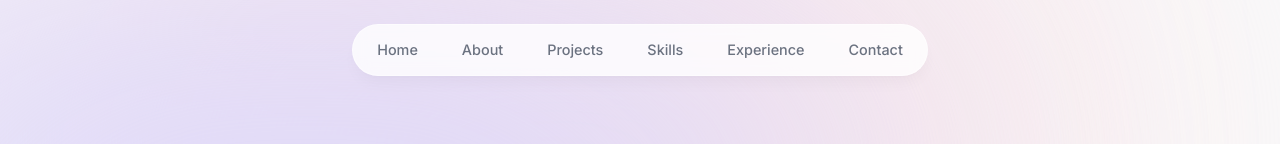
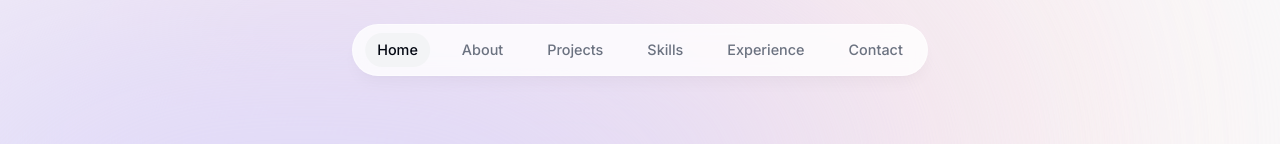
Before and after one commit to chiragyadav2003/Portfolio-App, a Next.js app: page / in a window 1280 px wide. Shown: the top 144 px of the page. Built offline with nearby package versions, Linux system fonts and the light colour scheme.

Commit message:
configuring context api for active section

```diff
--- a/app/layout.tsx
+++ b/app/layout.tsx
@@ -3,24 +3,24 @@
 const inter = Inter({ subsets: ['latin'] })
 import Header from '@/components/Header'
 import Head from 'next/head'
+import ActiveSectionContextProvider from '@/context/active-section-context'
 
 export const metadata = {
   title: 'Chirag | Personal Portfolio',
   description: 'Chirag is a full-stack developer with 1.5 years of experience.',
 }
 
-export default function RootLayout({
-  children,
-}: {
-  children: React.ReactNode
-}) {
+export default function RootLayout({children,}:
+  {children: React.ReactNode}) {
   return (
-    <html lang="en">
+    <html lang="en" className='!scroll-smooth'>
       <body className={`${inter.className} bg-gray-50 text-gray-950 relative pt-28 sm:pt-36 dark:bg-gray-900 dark:text-gray-50 dark:text-opacity-90 h-[5000px]`}>
         <div className="bg-[#fbe2e3] absolute top-[-6rem] -z-10 right-[11rem] h-[31.25rem] w-[31.25rem] rounded-full blur-[10rem] sm:w-[68.75rem] dark:bg-[#946263]"></div>
         <div className="bg-[#dbd7fb] absolute top-[-1rem] -z-10 left-[-35rem] h-[31.25rem] w-[50rem] rounded-full blur-[10rem] sm:w-[68.75rem] md:left-[-33rem] lg:left-[-28rem] xl:left-[-15rem] 2xl:left-[-5rem] dark:bg-[#676394]"></div>
-        <Header/>
-        {children}
+        <ActiveSectionContextProvider>
+          <Header/>
+          {children}
+        </ActiveSectionContextProvider>
       </body>
     </html>
   )
--- a/components/About.tsx
+++ b/components/About.tsx
@@ -5,10 +5,11 @@
 
 function About() {
   return (
-    <motion.section className="mb-28 max-w-[45rem] text-center leading-8 sm:mb-40 scroll-mt-28"
+    <motion.section className="mb-28 max-w-[45rem] text-center leading-8 sm:mb-40 scroll-mt-32"
     initial={{ opacity: 0, y: 100 }}
     whileInView={{ opacity: 1, y: 0 }}
     transition={{ duration:0.5,delay: 0.2 }}
+    id='about'
     >
         <SectionHeading>About Me</SectionHeading>
         <p className="mb-3">
--- a/components/Header.tsx
+++ b/components/Header.tsx
@@ -1,9 +1,11 @@
 "use client";
 
 import React from 'react'
-import {animate, motion} from 'framer-motion'
+import {motion} from 'framer-motion'
 import { links } from '@/lib/data';
 import Link from 'next/link';
+import clsx from 'clsx';
+import {useActiveSectionContext} from '@/context/active-section-context'
 
 const variants1 = {
   initial:{
@@ -38,6 +40,7 @@
 }
 
 function Header() {
+  const {activeSection,setActiveSection} = useActiveSectionContext()
   return (
     <header className='z-[999] relative ' >
       <motion.div variants={variants1} initial='initial' animate='animate' className="fixed top-0 left-1/2 h-[4.5rem] w-full rounded-none border border-white border-opacity-40 bg-white bg-opacity-80 shadow-lg shadow-black/[0.03] backdrop-blur-[0.5rem] sm:top-6 sm:h-[3.25rem] sm:w-[36rem] sm:rounded-full dark:bg-gray-950 dark:border-black/40 dark:bg-opacity-75"></motion.div>
@@ -47,9 +50,27 @@
 
           {links.map((link)=>{
             return <motion.li variants={liVariants} initial='initial' animate='animate' className="h-3/4 flex items-center justify-center relative" key={link.hash}>
+
               <Link href={link.hash}
-              className="flex w-full items-center justify-center px-3 py-3 hover:text-gray-950 transition dark:text-gray-500 dark:hover:text-gray-300"
-              >{link.name}</Link>
+              className={clsx("flex w-full items-center justify-center px-3 py-3 hover:text-gray-950 transition dark:text-gray-500 dark:hover:text-gray-300",{
+                "text-gray-950":activeSection===link.name
+              })}
+              onClick={()=>setActiveSection(link.name)}
+              >{link.name}
+
+              {link.name === activeSection && (
+                <motion.span
+                  className="bg-gray-100 rounded-full absolute inset-0 -z-10 dark:bg-gray-800"
+                  layoutId="activeSection"
+                  transition={{
+                    type: "spring",
+                    stiffness: 380,
+                    damping: 30,
+                  }}
+                ></motion.span>
+              )}
+
+              </Link>
             </motion.li>
           })}
         </ul>
--- a/components/Intro.tsx
+++ b/components/Intro.tsx
@@ -59,7 +59,9 @@
 
 function Intro() {
     return (
-    <section className="mb-28 max-w-[50rem] text-center sm:mb-0 scroll-mt-[100rem]">
+    <section className="mb-28 max-w-[50rem] text-center sm:mb-0 scroll-mt-[100rem] "
+    id='home'
+    >
 
         <div className='flex items-center justify-center'>
             <div className='relative'>
--- a/components/Projects.tsx
+++ b/components/Projects.tsx
@@ -5,7 +5,7 @@
 
 function Projects() {
     return (
-    <section>
+    <section id='projects' className=' scroll-mt-28 '>
         <SectionHeading>My Projects</SectionHeading>
         <div>
             {
--- /dev/null
+++ b/context/active-section-context.tsx
@@ -0,0 +1,35 @@
+"use client";
+import React, { createContext, useState } from 'react'
+import { links } from '@/lib/data'
+
+type SectionName = typeof links[number]['name']
+
+type ActiveSectionContextProviderProps = {
+    children: React.ReactNode
+}
+
+type ActiveSectionContextType = {
+    activeSection: SectionName;
+    setActiveSection: React.Dispatch<React.SetStateAction<SectionName>>
+}
+export const ActiveSectionContext = createContext<ActiveSectionContextType | null>(null)
+
+export default function ActiveSectionContextProvider({children}:ActiveSectionContextProviderProps) {
+    const[activeSection,setActiveSection] = useState<SectionName>('Home')
+    return (
+        <ActiveSectionContext.Provider value={{
+            activeSection,
+            setActiveSection
+        }}>
+            {children}
+        </ActiveSectionContext.Provider>
+    )
+}
+
+export function useActiveSectionContext(){
+    const context = React.useContext(ActiveSectionContext)
+    if(!context){
+        throw new Error('useActiveSection must be used within an ActiveSectionContextProvider')
+    }
+    return context
+}
--- a/package.json
+++ b/package.json
@@ -13,6 +13,7 @@
     "@types/react": "18.2.55",
     "@types/react-dom": "18.2.19",
     "autoprefixer": "10.4.17",
+    "clsx": "^2.1.0",
     "eslint": "8.56.0",
     "eslint-config-next": "14.1.0",
     "framer-motion": "^11.0.3",
@@ -21,6 +22,7 @@
     "react": "18.2.0",
     "react-dom": "18.2.0",
     "react-icons": "^5.0.1",
+    "react-intersection-observer": "^9.8.0",
     "tailwindcss": "3.4.1",
     "typescript": "5.3.3"
   }
```
Also changed, not shown: 1 other file (tests, documents, lock files or other folders).
